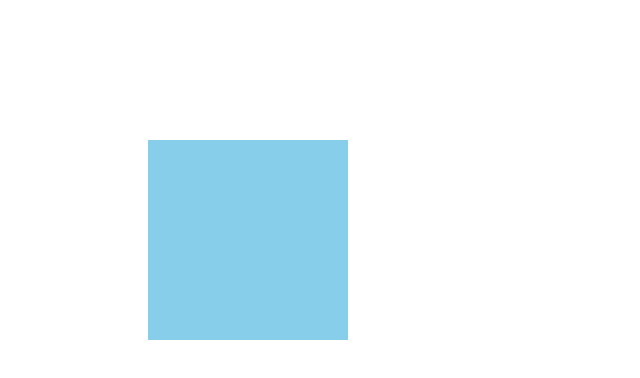
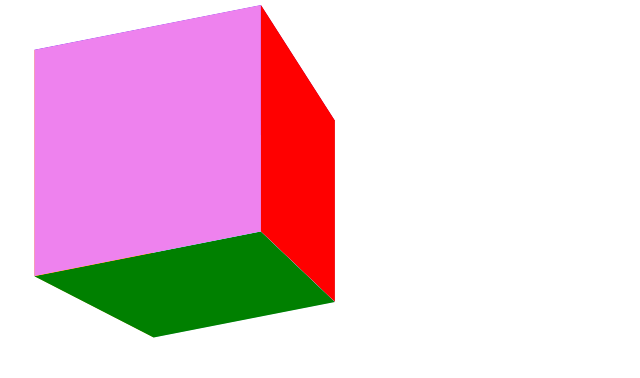
Before and after one commit to sanjitchak/coding_ninja_web, a plain HTML site: page css animation cube/index.html in a window 1280 px wide. Shown: the whole page, without its empty margins (0-640 px from the left). Drawn offline with Linux system fonts and the light colour scheme.

Commit message:
added cube transform

```diff
--- a/css animation cube/index.html
+++ b/css animation cube/index.html
@@ -11,9 +11,12 @@
 
   <body>
     <div class="cube">
-      <div class="face one">
-
-        </div>
+      <div class="face one"></div>
+      <div class="face two"></div>
+      <div class="face three"></div>
+      <div class="face four"></div>
+      <div class="face five"></div>
+      <div class="face six"></div>
     </div>
   </body>
 </html>
--- a/css animation cube/main.css
+++ b/css animation cube/main.css
@@ -3,23 +3,47 @@
   width: 200px;
   position: relative;
   margin: 100px;
+  /* how close you are to cube. like 100px is too close */
+  perspective: 1000px;
+  transform-style: preserve-3d;
+  /* initial rotation of whole cube */
+  transform: rotateX(25deg) rotateY(-25deg);
 }
 
 .face {
   height: 100%;
   width: 100%;
   position: absolute;
+  /* position of whole cube */
   top: 20%;
   left: 20%;
   transform: all 1s;
-    perspective: 1000px;
-    transform-style: preserve-3d;
 }
 
 .one {
   background-color: skyblue;
 }
+/* All values wrt to initial rotation of cube */
+.two {
+  background-color: orange;
+  transform: rotateY(90deg) translateZ(-100px) translateX(-100px);
+}
 
-.one:hover {
-    transform: rotateX(40deg) rotateY(40deg);
+.three {
+  background-color: red;
+  transform: rotateY(90deg) translateZ(100px) translateX(-100px);
 }
+.four {
+  background-color: blue;
+  transform: rotateX(90deg) translateZ(100px) translateY(100px);
+}
+
+.five {
+  background-color: green;
+  transform: rotateX(90deg) translateZ(-100px) translateY(100px);
+}
+
+.six {
+  background-color: violet;
+  transform: translateZ(200px);
+}
```
Lines whose indentation alone changed are shown as unchanged.
